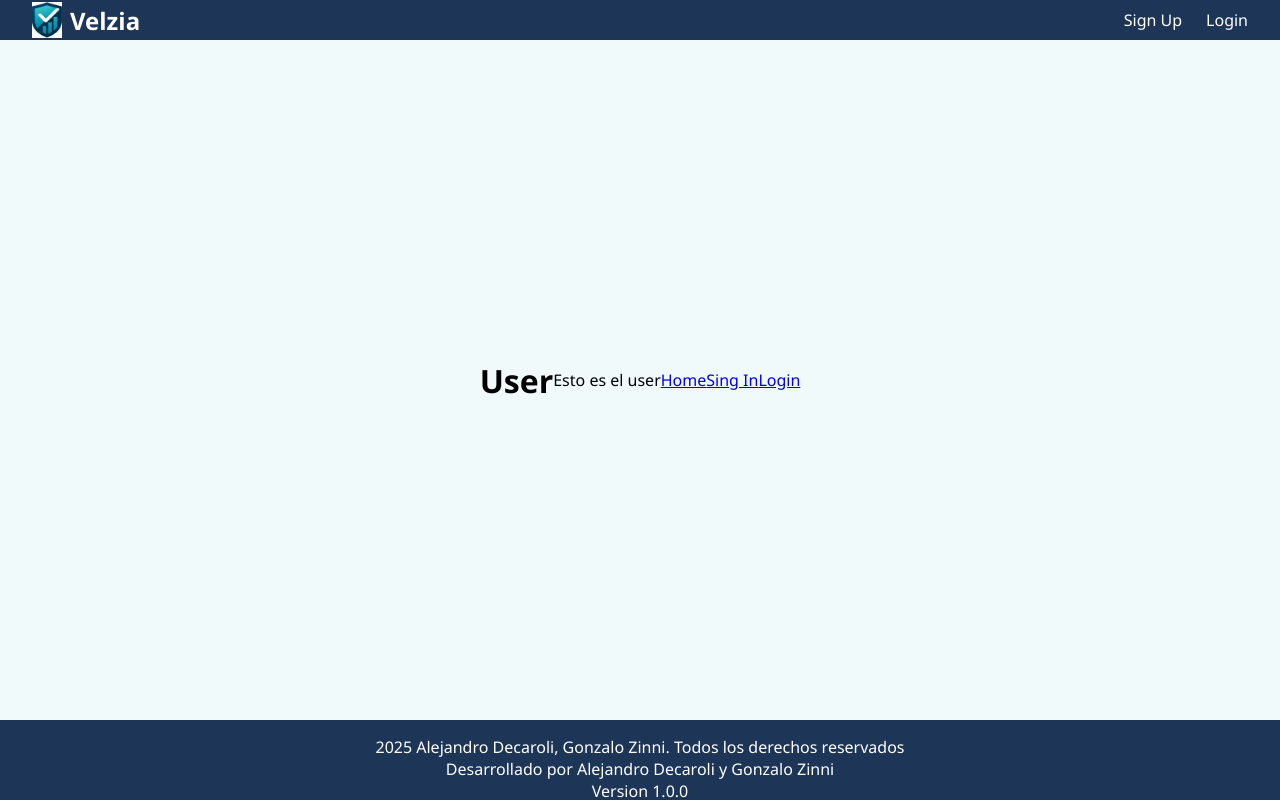
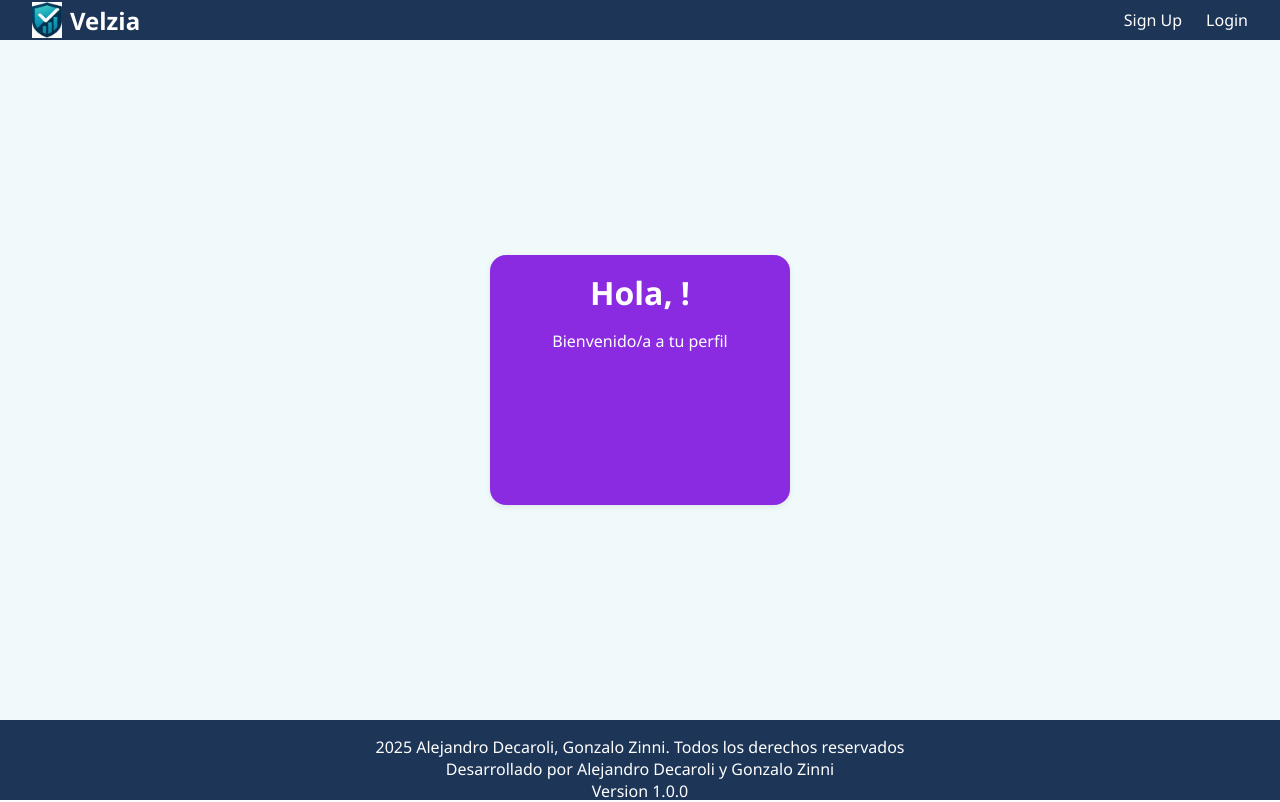
Before and after one commit to alejandro-decaroli/Velzia_frontend, a SvelteKit app: page /user in a window 1280 px wide. Built offline with nearby package versions, Linux system fonts and the light colour scheme.

Commit message:
Guardado en local y stores del usuario

```diff
--- /dev/null
+++ b/src/lib/components/clientes.svelte
@@ -0,0 +1,46 @@
+<!-- <script>
+    let clientes = {};
+    let user = $user;
+
+    async function fetchClientes() {
+        const response = await fetch("http://localhost:3000/clientes", {
+            headers: {
+                "Authorization": `Bearer ${user.token}`
+            }
+        });
+        clientes = await response.json();
+    }
+
+    fetchClientes();
+</script>
+
+<div class="clientes">
+    <h2>Clientes</h2>
+    {#if $user}
+        {#each clientes as cliente}
+            <p>{cliente.nombre}</p>
+        {/each}
+    {/if}
+</div>
+
+<style>
+    .clientes {
+        display: flex;
+        flex-direction: column;
+        align-items: center;
+        gap: 1rem;
+        background-color: #1D3557;
+        color: white;
+        padding: 1rem;
+        border-radius: 1rem;
+        width: 300px;
+        height: 250px;
+        margin: 0 auto;
+        box-shadow: 0 2px 6px rgba(0, 0, 0, 0.08);
+        overflow-y: auto;
+    }
+
+    .clientes h2 {
+        font-weight: bold;
+    }
+</style> -->
--- /dev/null
+++ b/src/lib/stores/auth.ts
@@ -0,0 +1,22 @@
+// src/lib/stores/auth.ts
+import { writable } from "svelte/store";
+import { browser } from "$app/environment";
+
+let initialValue = null;
+
+if (browser) {
+	const storedUser = localStorage.getItem("user");
+	initialValue = storedUser ? JSON.parse(storedUser) : null;
+}
+
+export const user = writable(initialValue);
+
+if (browser) {
+	user.subscribe(value => {
+		if (value) {
+			localStorage.setItem("user", JSON.stringify(value));
+		} else {
+			localStorage.removeItem("user");
+		}
+	});
+}
--- a/src/routes/user/+page.svelte
+++ b/src/routes/user/+page.svelte
@@ -1,5 +1,27 @@
-<h1>User</h1>
-<p>Esto es el user</p>
-<p><a href="/">Home</a></p>
-<p><a href="/singin">Sing In</a></p>
-<p><a href="/login">Login</a></p>
+<script>
+    import { user } from "$lib/stores/auth.js";
+    /* import Clientes from "$lib/components/clientes.svelte"; */
+</script>
+<div class="user">
+    <h1>Hola, {$user?.nombre}!</h1>
+    <p>Bienvenido/a a tu perfil</p>
+ <!--    <Clientes /> -->
+</div>
+
+<style>
+    .user {
+        display: flex;
+        flex-direction: column;
+        align-items: center;
+        gap: 1rem;
+        background-color: blueviolet;
+        color: white;
+        padding: 1rem;
+        border-radius: 1rem;
+        width: 300px;
+        height: 250px;
+        margin: 0 auto;
+        box-shadow: 0 2px 6px rgba(0, 0, 0, 0.08);
+        overflow-y: auto;
+    }
+</style>
```
Also changed, not shown: src/lib/components/Login.svelte (+8 -8 lines), src/lib/components/SignUp.svelte (+8 -8 lines).
